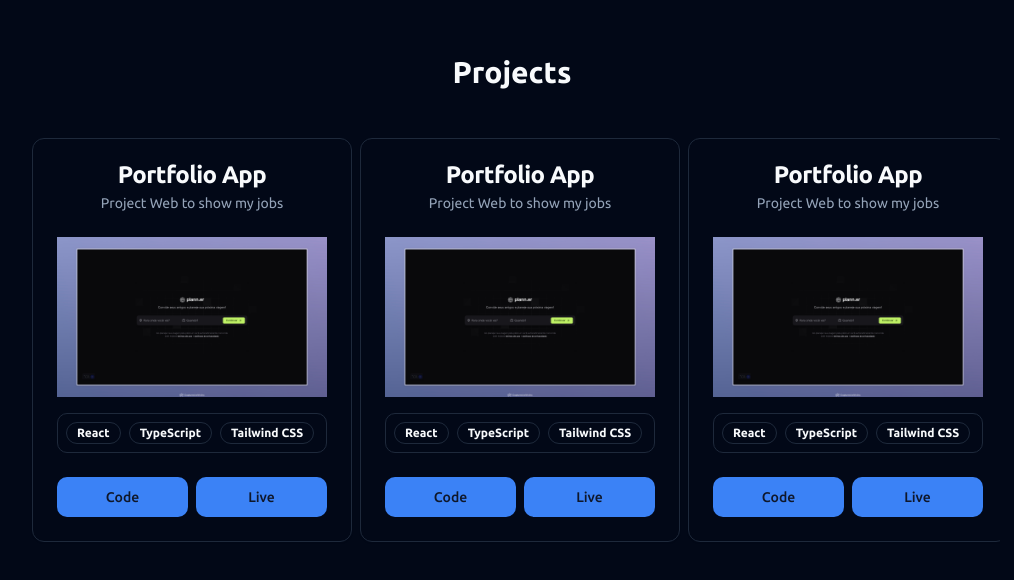
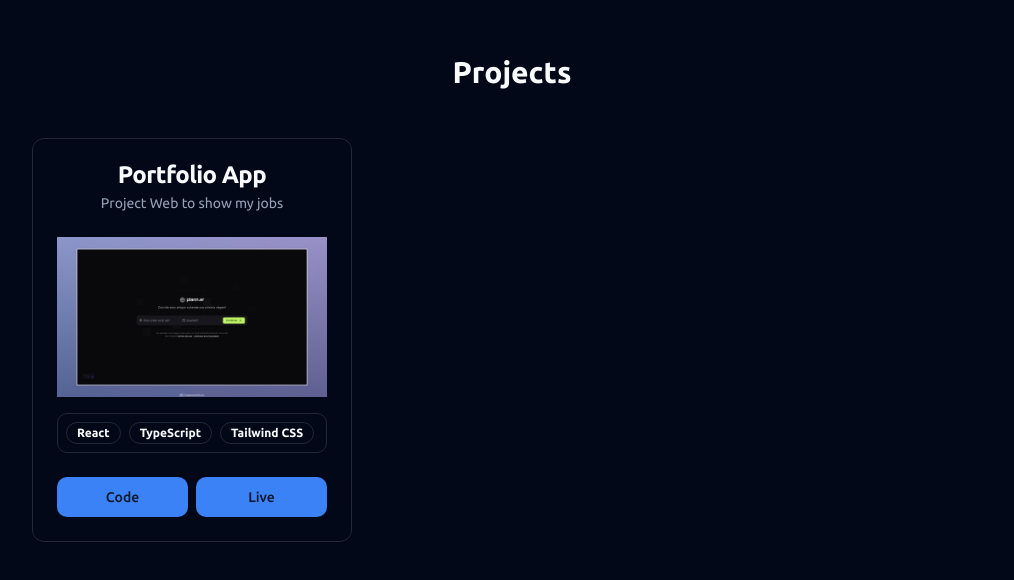
Before and after one commit to jonhnmedeiros/jonhnmedeiros.github.io, a React (Vite) app: page / in a window 1280 px wide. Shown: the part 898-1478 px from the top of the page, without its empty margins (128-1142 px from the left). Built offline with nearby package versions, Linux system fonts and the light colour scheme.

Commit message:
build images project url

```diff
--- a/src/app.tsx
+++ b/src/app.tsx
@@ -13,38 +13,6 @@ export function App() {
       title: "Portfolio App",
       description: "Project Web to show my jobs",
       image: "/projects/plann_er.jpeg",
-      tags: ["React", "TypeScript", "Tailwind CSS"],
-      codeLink: " ",
-      liveLink: " ",
-    },
-    {
-      title: "Portfolio App",
-      description: "Project Web to show my jobs",
-      image: "/projects/plann_er.jpeg",
-      tags: ["React", "TypeScript", "Tailwind CSS"],
-      codeLink: " ",
-      liveLink: " ",
-    },
-    {
-      title: "Portfolio App",
-      description: "Project Web to show my jobs",
-      image: "/public/projects/plann_er.jpeg",
-      tags: ["React", "TypeScript", "Tailwind CSS"],
-      codeLink: " ",
-      liveLink: " ",
-    },
-    {
-      title: "Portfolio App",
-      description: "Project Web to show my jobs",
-      image: "/public/projects/plann_er.jpeg",
-      tags: ["React", "TypeScript", "Tailwind CSS"],
-      codeLink: " ",
-      liveLink: " ",
-    },
-    {
-      title: "Portfolio App",
-      description: "Project Web to show my jobs",
-      image: "/public/projects/plann_er.jpeg",
       tags: ["React", "TypeScript", "Tailwind CSS"],
       codeLink: " ",
       liveLink: " ",
--- a/src/components/project-card.tsx
+++ b/src/components/project-card.tsx
@@ -22,7 +22,7 @@ export function ProjectCard(projectCardProps: ProjectCardProps) {
                 <CardDescription>{projectCardProps.description}</CardDescription>
             </CardHeader>
             <CardContent className="grid gap-4">
-                <img src="/public/projects/plann_er.jpeg" alt="Project" className="w-full h-40 object-cover" />
+                <img src={projectCardProps.image} alt="Project" className="w-full h-40 object-cover" />
                 <ScrollArea className="w-full whitespace-nowrap rounded-md border">
                     <div className="flex w-max space-x-2 p-2">
                         {projectCardProps.tags.map(tag => {
```
Also changed, not shown: 3 other files (tests, documents, lock files or other folders).
